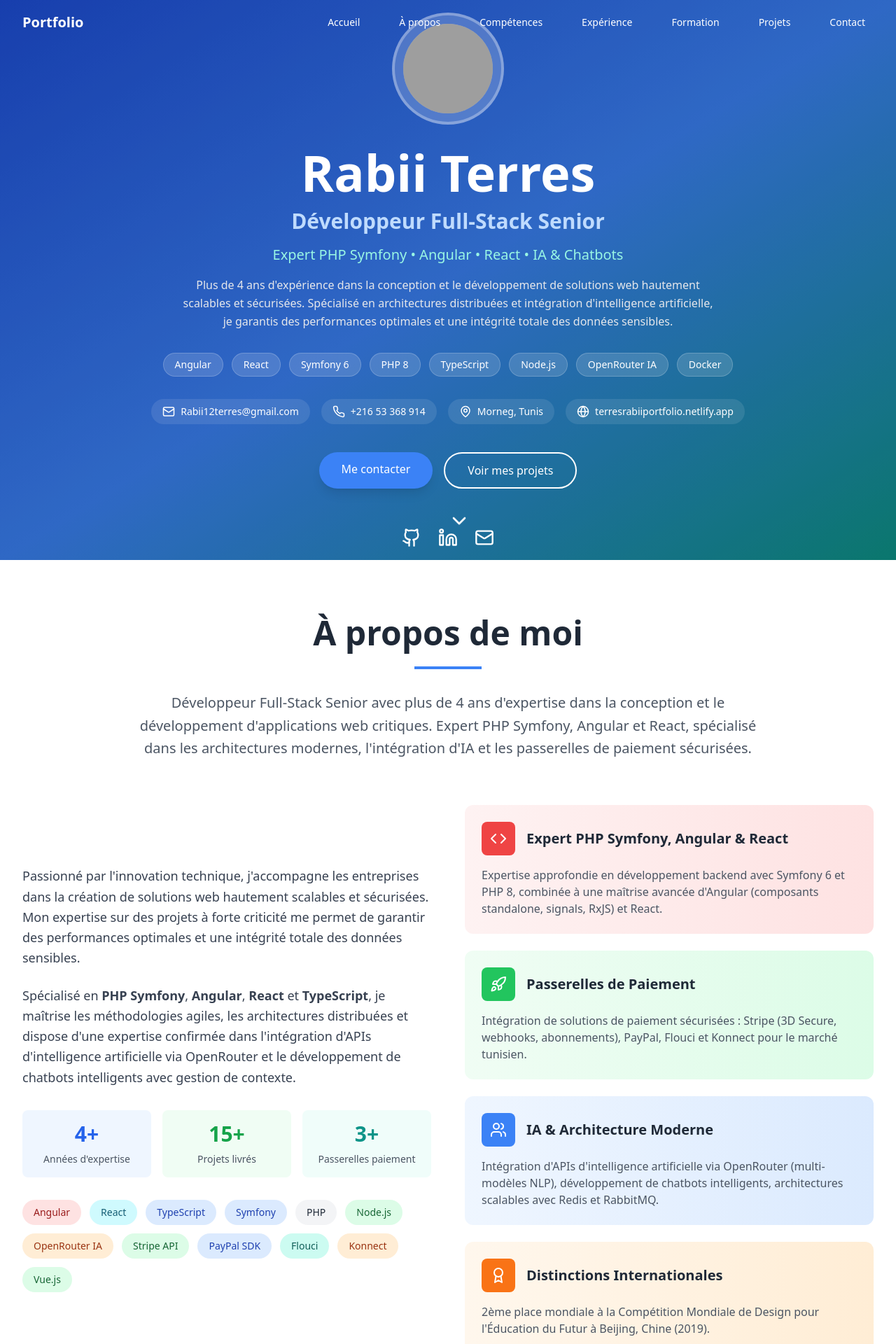
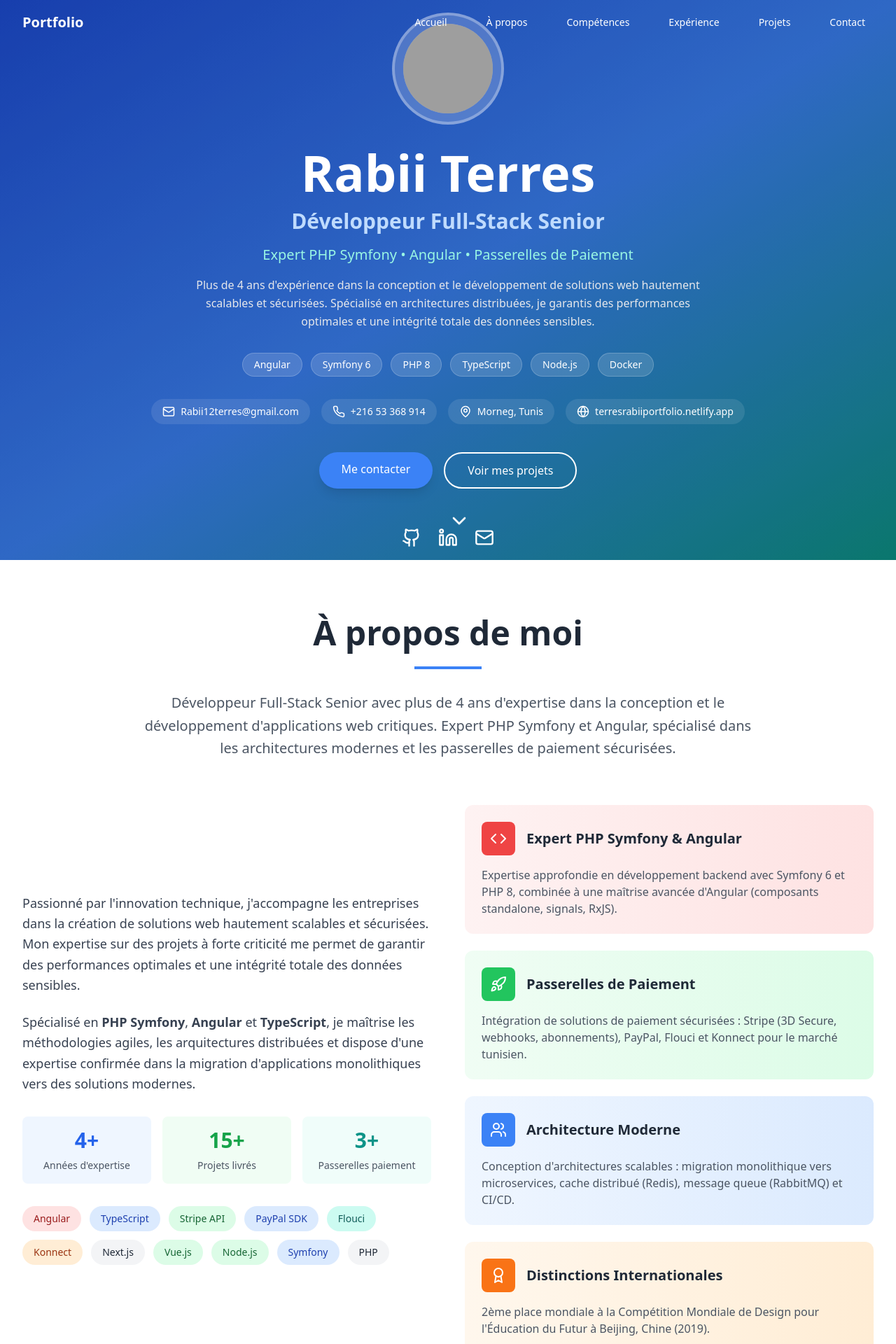
Before and after one commit to Rabii43/Portfolio, a React (Vite) app: page / in a window 1280 px wide. Shown: the top 1920 px of the page at 70% size. Built offline with nearby package versions, Linux system fonts and the light colour scheme; grey boxes are pictures that could not be loaded.

Commit message:
Updated App.tsx

```diff
--- a/src/App.tsx
+++ b/src/App.tsx
@@ -4,7 +4,6 @@ import Hero from './components/Hero';
 import About from './components/About';
 import Skills from './components/Skills';
 import Experience from './components/Experience';
-import Education from './components/Education';
 import Projects from './components/Projects';
 import Contact from './components/Contact';
 import Footer from './components/Footer';
@@ -17,7 +16,6 @@ function App() {
       <About />
       <Skills />
       <Experience />
-      <Education />
       <Projects />
       <Contact />
       <Footer />
--- a/src/components/About.tsx
+++ b/src/components/About.tsx
@@ -19,8 +19,8 @@ const About = () => {
             <div className="w-24 h-1 bg-blue-500 mx-auto mb-8"></div>
             <p className="text-xl text-gray-600 max-w-4xl mx-auto leading-relaxed">
               Développeur Full-Stack Senior avec plus de 4 ans d'expertise dans la conception et le développement
-              d'applications web critiques. Expert PHP Symfony, Angular et React, spécialisé dans les architectures modernes,
-              l'intégration d'IA et les passerelles de paiement sécurisées.
+              d'applications web critiques. Expert PHP Symfony et Angular, spécialisé dans les architectures modernes
+              et les passerelles de paiement sécurisées.
             </p>
           </div>
 
@@ -32,10 +32,9 @@ const About = () => {
                 garantir des performances optimales et une intégrité totale des données sensibles.
               </p>
               <p className="text-lg text-gray-700 mb-8 leading-relaxed">
-                Spécialisé en <strong>PHP Symfony</strong>, <strong>Angular</strong>, <strong>React</strong> et <strong>TypeScript</strong>,
-                je maîtrise les méthodologies agiles, les architectures distribuées et dispose d'une expertise
-                confirmée dans l'intégration d'APIs d'intelligence artificielle via OpenRouter et le développement
-                de chatbots intelligents avec gestion de contexte.
+                Spécialisé en <strong>PHP Symfony</strong>, <strong>Angular</strong> et <strong>TypeScript</strong>,
+                je maîtrise les méthodologies agiles, les arquitectures distribuées et dispose d'une expertise
+                confirmée dans la migration d'applications monolithiques vers des solutions modernes.
               </p>
 
               <div className="grid grid-cols-3 gap-4 mb-8">
@@ -54,18 +53,39 @@ const About = () => {
               </div>
 
               <div className="flex flex-wrap gap-3">
-                <span className="bg-red-100 text-red-800 px-4 py-2 rounded-full text-sm font-medium">Angular</span>
-                <span className="bg-cyan-100 text-cyan-800 px-4 py-2 rounded-full text-sm font-medium">React</span>
-                <span className="bg-blue-100 text-blue-800 px-4 py-2 rounded-full text-sm font-medium">TypeScript</span>
-                <span className="bg-blue-100 text-blue-800 px-4 py-2 rounded-full text-sm font-medium">Symfony</span>
-                <span className="bg-gray-100 text-gray-800 px-4 py-2 rounded-full text-sm font-medium">PHP</span>
-                <span className="bg-green-100 text-green-800 px-4 py-2 rounded-full text-sm font-medium">Node.js</span>
-                <span className="bg-orange-100 text-orange-800 px-4 py-2 rounded-full text-sm font-medium">OpenRouter IA</span>
-                <span className="bg-green-100 text-green-800 px-4 py-2 rounded-full text-sm font-medium">Stripe API</span>
-                <span className="bg-blue-100 text-blue-800 px-4 py-2 rounded-full text-sm font-medium">PayPal SDK</span>
-                <span className="bg-teal-100 text-teal-800 px-4 py-2 rounded-full text-sm font-medium">Flouci</span>
-                <span className="bg-orange-100 text-orange-800 px-4 py-2 rounded-full text-sm font-medium">Konnect</span>
-                <span className="bg-green-100 text-green-800 px-4 py-2 rounded-full text-sm font-medium">Vue.js</span>
+                <span className="bg-red-100 text-red-800 px-4 py-2 rounded-full text-sm font-medium">
+                  Angular
+                </span>
+                <span className="bg-blue-100 text-blue-800 px-4 py-2 rounded-full text-sm font-medium">
+                  TypeScript
+                </span>
+                <span className="bg-green-100 text-green-800 px-4 py-2 rounded-full text-sm font-medium">
+                  Stripe API
+                </span>
+                <span className="bg-blue-100 text-blue-800 px-4 py-2 rounded-full text-sm font-medium">
+                  PayPal SDK
+                </span>
+                <span className="bg-teal-100 text-teal-800 px-4 py-2 rounded-full text-sm font-medium">
+                  Flouci
+                </span>
+                <span className="bg-orange-100 text-orange-800 px-4 py-2 rounded-full text-sm font-medium">
+                  Konnect
+                </span>
+                <span className="bg-gray-100 text-gray-800 px-4 py-2 rounded-full text-sm font-medium">
+                  Next.js
+                </span>
+                <span className="bg-green-100 text-green-800 px-4 py-2 rounded-full text-sm font-medium">
+                  Vue.js
+                </span>
+                <span className="bg-green-100 text-green-800 px-4 py-2 rounded-full text-sm font-medium">
+                  Node.js
+                </span>
+                <span className="bg-blue-100 text-blue-800 px-4 py-2 rounded-full text-sm font-medium">
+                  Symfony
+                </span>
+                <span className="bg-gray-100 text-gray-800 px-4 py-2 rounded-full text-sm font-medium">
+                  PHP
+                </span>
               </div>
             </div>
 
@@ -75,11 +95,11 @@ const About = () => {
                   <div className="bg-red-500 p-3 rounded-lg mr-4">
                     <Code className="text-white" size={24} />
                   </div>
-                  <h3 className="text-xl font-semibold text-gray-800">Expert PHP Symfony, Angular & React</h3>
+                  <h3 className="text-xl font-semibold text-gray-800">Expert PHP Symfony & Angular</h3>
                 </div>
                 <p className="text-gray-600">
                   Expertise approfondie en développement backend avec Symfony 6 et PHP 8,
-                  combinée à une maîtrise avancée d'Angular (composants standalone, signals, RxJS) et React.
+                  combinée à une maîtrise avancée d'Angular (composants standalone, signals, RxJS).
                 </p>
               </div>
 
@@ -101,11 +121,11 @@ const About = () => {
                   <div className="bg-blue-500 p-3 rounded-lg mr-4">
                     <Users className="text-white" size={24} />
                   </div>
-                  <h3 className="text-xl font-semibold text-gray-800">IA & Architecture Moderne</h3>
+                  <h3 className="text-xl font-semibold text-gray-800">Architecture Moderne</h3>
                 </div>
                 <p className="text-gray-600">
-                  Intégration d'APIs d'intelligence artificielle via OpenRouter (multi-modèles NLP),
-                  développement de chatbots intelligents, architectures scalables avec Redis et RabbitMQ.
+                  Conception d'architectures scalables : migration monolithique vers microservices,
+                  cache distribué (Redis), message queue (RabbitMQ) et CI/CD.
                 </p>
               </div>
 
--- a/src/components/Education.tsx
+++ /dev/null
@@ -1,111 +0,0 @@
-import React from 'react';
-import { useInView } from 'react-intersection-observer';
-import { GraduationCap, Calendar, MapPin } from 'lucide-react';
-
-const Education = () => {
-  const { ref, inView } = useInView({
-    triggerOnce: true,
-    threshold: 0.1,
-  });
-
-  const formations = [
-    {
-      degree: "Cycle d'Ingénierie Informatique",
-      school: 'Iteam University',
-      location: 'Tunis, Tunisie',
-      period: 'Oct. 2021 - Présent',
-      status: 'En cours',
-      color: 'blue',
-    },
-    {
-      degree: "Licence Appliquée en Technologie de l'Informatique (DSI)",
-      school: 'Institut Supérieur des Études Technologiques du Kairouan',
-      location: 'Kairouan, Tunisie',
-      period: 'Oct. 2018 - Juil. 2021',
-      status: 'Diplômé',
-      color: 'teal',
-    },
-    {
-      degree: 'Baccalauréat Informatique',
-      school: 'Lycée Abou Elkacem Chebbi, Morneg',
-      location: 'Morneg, Tunisie',
-      period: 'Sept. 2014 - Juin 2018',
-      status: 'Diplômé',
-      color: 'green',
-    },
-  ];
-
-  return (
-    <section id="formation" className="py-20 bg-gray-50">
-      <div className="max-w-7xl mx-auto px-4 sm:px-6 lg:px-8">
-        <div ref={ref} className={`transition-all duration-1000 ${inView ? 'opacity-100 translate-y-0' : 'opacity-0 translate-y-8'}`}>
-          <div className="text-center mb-16">
-            <h2 className="text-4xl md:text-5xl font-bold text-gray-800 mb-6">
-              Formation Académique
-            </h2>
-            <div className="w-24 h-1 bg-blue-500 mx-auto mb-8"></div>
-            <p className="text-xl text-gray-600 max-w-3xl mx-auto">
-              Un parcours académique solide en informatique, combinant théorie et pratique
-              pour maîtriser les technologies modernes du développement web.
-            </p>
-          </div>
-
-          <div className="max-w-4xl mx-auto">
-            <div className="relative">
-              <div className="absolute left-8 top-0 bottom-0 w-0.5 bg-blue-200 hidden md:block"></div>
-
-              <div className="space-y-8">
-                {formations.map((formation, index) => (
-                  <div
-                    key={index}
-                    className={`relative flex gap-6 ${inView ? 'opacity-100 translate-x-0' : 'opacity-0 translate-x-8'} transition-all duration-700`}
-                    style={{ transitionDelay: `${index * 200}ms` }}
-                  >
-                    <div className="hidden md:flex flex-shrink-0 w-16 h-16 rounded-full bg-white border-4 border-blue-200 items-center justify-center shadow-sm z-10">
-                      <GraduationCap
-                        size={28}
-                        className={
-                          formation.color === 'blue' ? 'text-blue-500' :
-                          formation.color === 'teal' ? 'text-teal-500' : 'text-green-500'
-                        }
-                      />
-                    </div>
-
-                    <div className="flex-1 bg-white rounded-xl shadow-sm hover:shadow-md transition-shadow p-6">
-                      <div className="flex flex-col sm:flex-row sm:items-start sm:justify-between mb-3">
-                        <div>
-                          <h3 className="text-lg font-bold text-gray-800 mb-1">{formation.degree}</h3>
-                          <h4 className="text-base font-semibold text-blue-600">{formation.school}</h4>
-                        </div>
-                        <span className={`mt-2 sm:mt-0 inline-flex items-center px-3 py-1 rounded-full text-xs font-medium flex-shrink-0 ${
-                          formation.status === 'En cours'
-                            ? 'bg-green-100 text-green-700'
-                            : 'bg-gray-100 text-gray-600'
-                        }`}>
-                          {formation.status}
-                        </span>
-                      </div>
-
-                      <div className="flex flex-wrap gap-4 text-sm text-gray-500">
-                        <div className="flex items-center">
-                          <Calendar size={14} className="mr-1" />
-                          {formation.period}
-                        </div>
-                        <div className="flex items-center">
-                          <MapPin size={14} className="mr-1" />
-                          {formation.location}
-                        </div>
-                      </div>
-                    </div>
-                  </div>
-                ))}
-              </div>
-            </div>
-          </div>
-        </div>
-      </div>
-    </section>
-  );
-};
-
-export default Education;
--- a/src/components/Experience.tsx
+++ b/src/components/Experience.tsx
@@ -14,17 +14,16 @@ const Experience = () => {
       company: 'Delta-Plus-Médical',
       location: 'Tunis, Tunisie',
       period: 'Nov. 2023 - Présent',
-      technologies: ['Symfony 6', 'PHP 8', 'Angular', 'TypeScript', 'API REST', 'Redis', 'RabbitMQ', 'OpenRouter IA'],
+      technologies: ['Symfony 6', 'PHP 8', 'Angular', 'TypeScript', 'API REST', 'Redis', 'RabbitMQ'],
       description: [
-        'Conception d\'une plateforme médicale à haute disponibilité',
-        'Intégration et orchestration d\'APIs d\'intelligence artificielle via OpenRouter (multi-modèles NLP, génération de contenu)',
-        'Développement de chatbots intelligents avec gestion de contexte',
-        'Développement d\'APIs sécurisées pour la gestion de données médicales sensibles',
-        'Migration vers une architecture moderne, scalable et optimisation des performances applicatives',
-        'Tests & Qualité : PHPUnit, Jasmine, Karma, Postman | Performance : k6, JMeter, Lighthouse'
+        'Conception d\'une plateforme médicale critique à forte charge',
+        'Développement d\'APIs sécurisées pour la protection des données médicales sensibles',
+        'Optimisation des performances applicatives avec cache Redis et queues RabbitMQ',
+        'Migration d\'une application monolithique vers une architecture moderne et scalable',
+        'Tests et qualité : PHPUnit, Jasmine, Karma, Postman'
       ],
       color: 'blue',
-      achievements: ['IA & Chatbots OpenRouter', 'Plateforme médicale critique', 'Architecture scalable']
+      achievements: ['Plateforme médicale critique', 'APIs sécurisées', 'Architecture scalable']
     },
     {
       title: 'Développeur Full Stack',
--- a/src/components/Header.tsx
+++ b/src/components/Header.tsx
@@ -18,7 +18,6 @@ const Header = () => {
     { href: '#apropos', label: 'À propos' },
     { href: '#competences', label: 'Compétences' },
     { href: '#experience', label: 'Expérience' },
-    { href: '#formation', label: 'Formation' },
     { href: '#projets', label: 'Projets' },
     { href: '#contact', label: 'Contact' }
   ];
--- a/src/components/Hero.tsx
+++ b/src/components/Hero.tsx
@@ -36,22 +36,20 @@ const Hero = () => {
         </p>
 
         <p className="text-lg md:text-xl mb-4 text-teal-200 animate-fade-in-delay font-medium">
-          Expert PHP Symfony &bull; Angular &bull; React &bull; IA & Chatbots
+          Expert PHP Symfony &bull; Angular &bull; Passerelles de Paiement
         </p>
 
         <p className="text-base mb-8 text-gray-200 max-w-3xl mx-auto animate-fade-in-delay-2 leading-relaxed">
           Plus de 4 ans d'expérience dans la conception et le développement de solutions web hautement scalables et sécurisées.
-          Spécialisé en architectures distribuées et intégration d'intelligence artificielle, je garantis des performances optimales et une intégrité totale des données sensibles.
+          Spécialisé en architectures distribuées, je garantis des performances optimales et une intégrité totale des données sensibles.
         </p>
 
         <div className="flex flex-wrap justify-center gap-3 mb-8 animate-fade-in-delay-2">
           <span className="bg-white/15 backdrop-blur-sm px-4 py-1.5 rounded-full text-sm font-medium border border-white/20">Angular</span>
-          <span className="bg-white/15 backdrop-blur-sm px-4 py-1.5 rounded-full text-sm font-medium border border-white/20">React</span>
           <span className="bg-white/15 backdrop-blur-sm px-4 py-1.5 rounded-full text-sm font-medium border border-white/20">Symfony 6</span>
           <span className="bg-white/15 backdrop-blur-sm px-4 py-1.5 rounded-full text-sm font-medium border border-white/20">PHP 8</span>
           <span className="bg-white/15 backdrop-blur-sm px-4 py-1.5 rounded-full text-sm font-medium border border-white/20">TypeScript</span>
           <span className="bg-white/15 backdrop-blur-sm px-4 py-1.5 rounded-full text-sm font-medium border border-white/20">Node.js</span>
-          <span className="bg-white/15 backdrop-blur-sm px-4 py-1.5 rounded-full text-sm font-medium border border-white/20">OpenRouter IA</span>
           <span className="bg-white/15 backdrop-blur-sm px-4 py-1.5 rounded-full text-sm font-medium border border-white/20">Docker</span>
         </div>
 
--- a/src/components/Skills.tsx
+++ b/src/components/Skills.tsx
@@ -9,7 +9,6 @@ const Skills = () => {
 
   const skills = [
     { name: 'Angular', level: 90, color: 'bg-red-500' },
-    { name: 'React', level: 85, color: 'bg-cyan-500' },
     { name: 'Symfony', level: 93, color: 'bg-gray-800' },
     { name: 'PHP', level: 95, color: 'bg-blue-500' },
     { name: 'TypeScript', level: 88, color: 'bg-blue-600' },
@@ -17,7 +16,7 @@ const Skills = () => {
     { name: 'Node.js', level: 85, color: 'bg-green-700' },
     { name: 'Git', level: 92, color: 'bg-orange-600' },
     { name: 'Docker', level: 85, color: 'bg-blue-400' },
-    { name: 'CI/CD', level: 80, color: 'bg-teal-500' },
+    { name: 'CI/CD', level: 80, color: 'bg-purple-500' },
   ];
 
   const paymentGateways = [
@@ -29,9 +28,8 @@ const Skills = () => {
 
   const tools = [
     'RxJS', 'NgRx', 'RabbitMQ', 'Redis', 'API REST', 'JWT', 'OAuth 2.0',
-    'OpenRouter', 'NLP / Chatbots', 'Express.js', 'PHPUnit', 'Jasmine', 'Karma',
-    'Postman', 'k6', 'JMeter', 'Lighthouse', 'MySQL', 'PostgreSQL', 'Linux',
-    'Twig', 'SCSS', 'Webpack', 'Vite'
+    'Express.js', 'PHPUnit', 'Jasmine', 'Karma', 'Postman', 'k6', 'JMeter', 'Lighthouse',
+    'MySQL', 'PostgreSQL', 'Linux', 'Twig', 'SCSS', 'Webpack', 'Vite'
   ];
 
   const languages = [
@@ -50,8 +48,8 @@ const Skills = () => {
             </h2>
             <div className="w-24 h-1 bg-blue-500 mx-auto mb-8"></div>
             <p className="text-xl text-gray-600 max-w-3xl mx-auto">
-              Expert PHP Symfony, Angular et React avec une maîtrise approfondie des technologies
-              backend, frontend et intelligence artificielle pour créer des applications web performantes et scalables.
+              Expert PHP Symfony et Angular avec une maîtrise approfondie des technologies
+              backend et frontend pour créer des applications web performantes et scalables.
             </p>
           </div>
 
```
